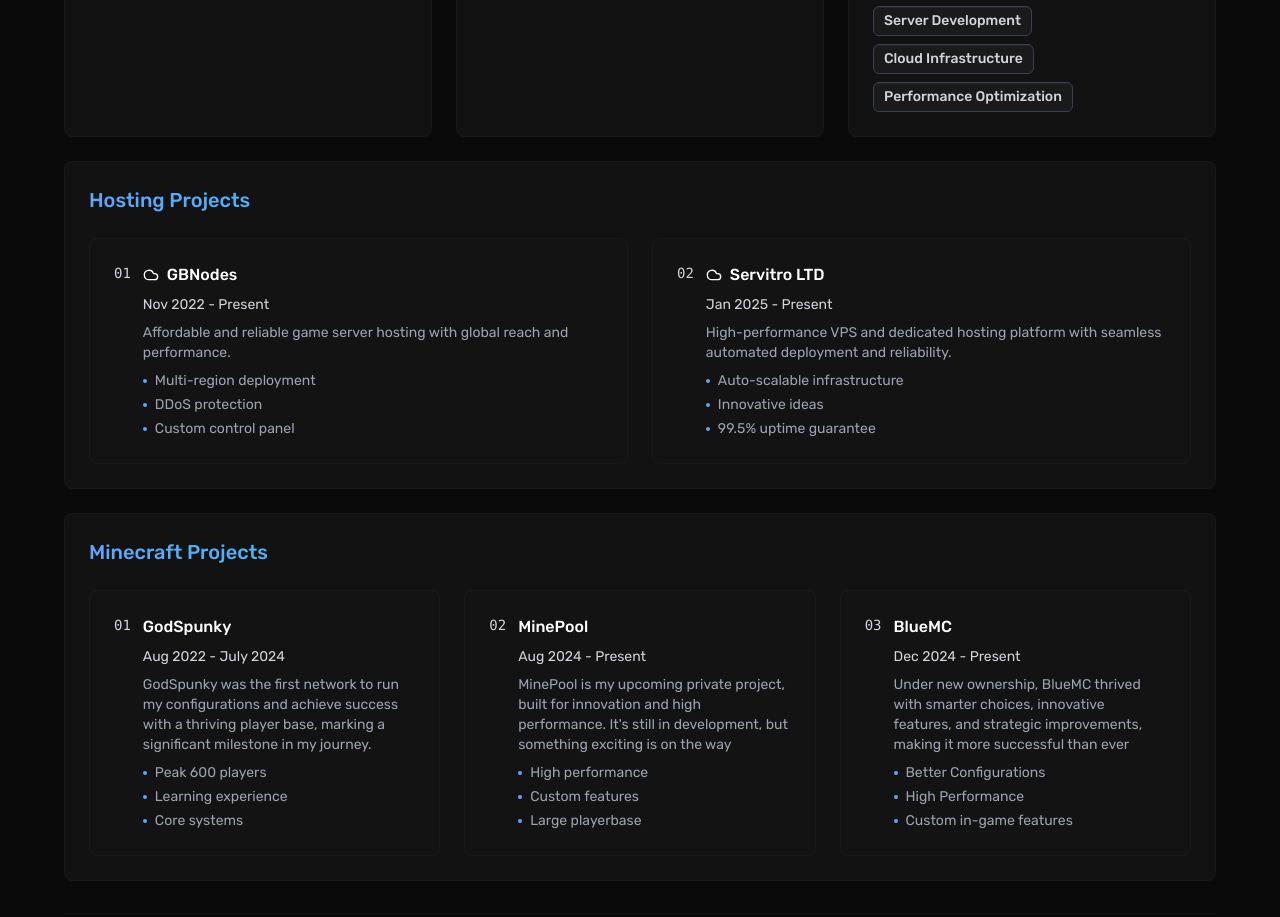
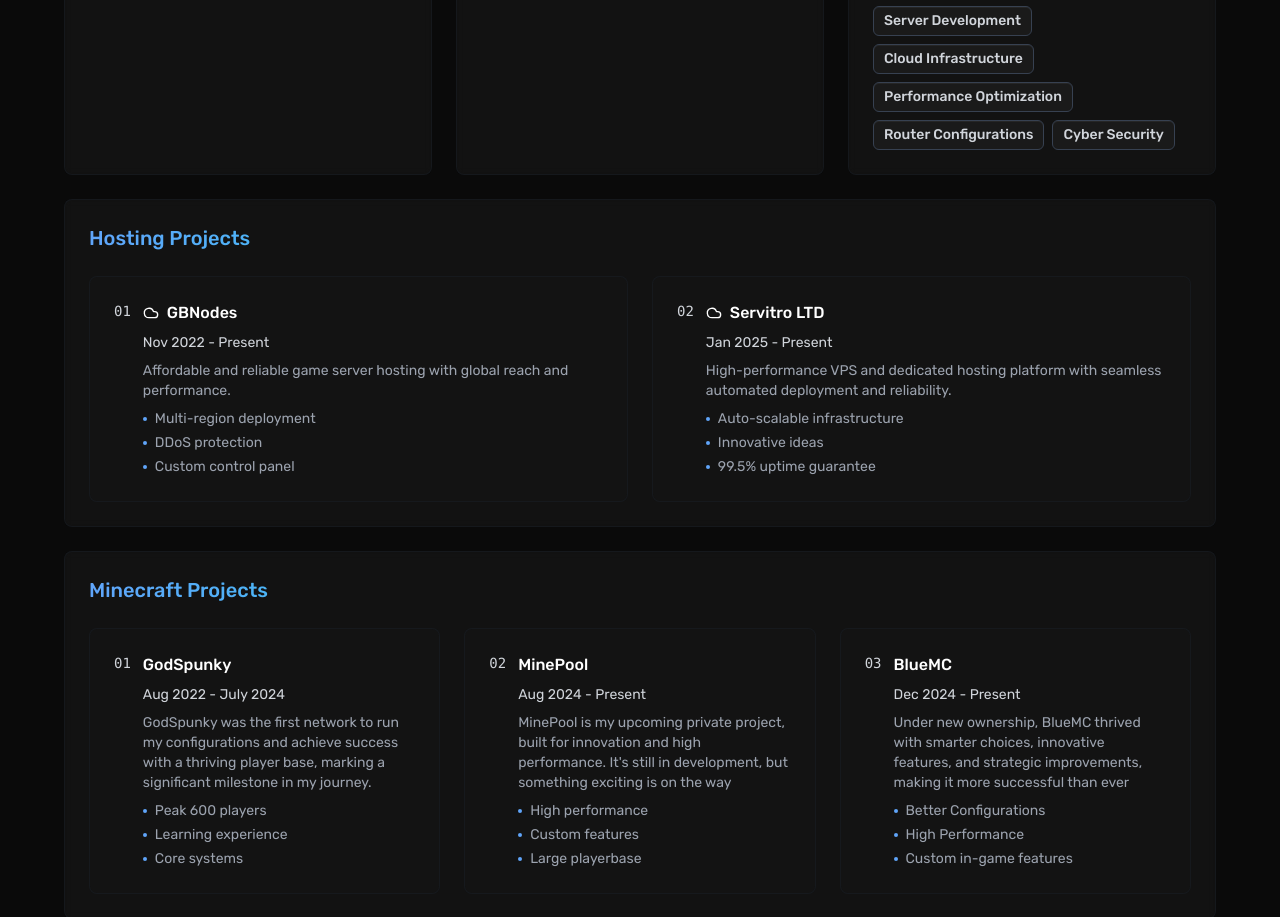
Before and after one commit to wtxhshxsgshsoosks/sdsddsqewrweasd, a React (Vite) app: page / in a window 1280 px wide. Shown: the part 1035-1952 px from the top of the page. Built offline with nearby package versions, Linux system fonts and the light colour scheme.

Commit message:
Update App.tsx

```diff
--- a/src/App.tsx
+++ b/src/App.tsx
@@ -92,7 +92,7 @@
     languages: ["Java", "JavaScript", "TypeScript", "HTML", "CSS", "Python", "SQL"],
     databases: ["MySQL", "MariaDB", "MongoDB", "Redis", "PostgreSQL"],
     techStack: ["Google Cloud", "Oracle Cloud", "Proxmox", "Pterodactyl", "BGP", "Apache", "Nginx", "Docker", "AWS"],
-    specialties: ["System Administration", "Server Development", "Cloud Infrastructure", "Performance Optimization"]
+    specialties: ["System Administration", "Server Development", "Cloud Infrastructure", "Performance Optimization", "Router Configurations", "Cyber Security"]
   };
 
   const services = [
```
